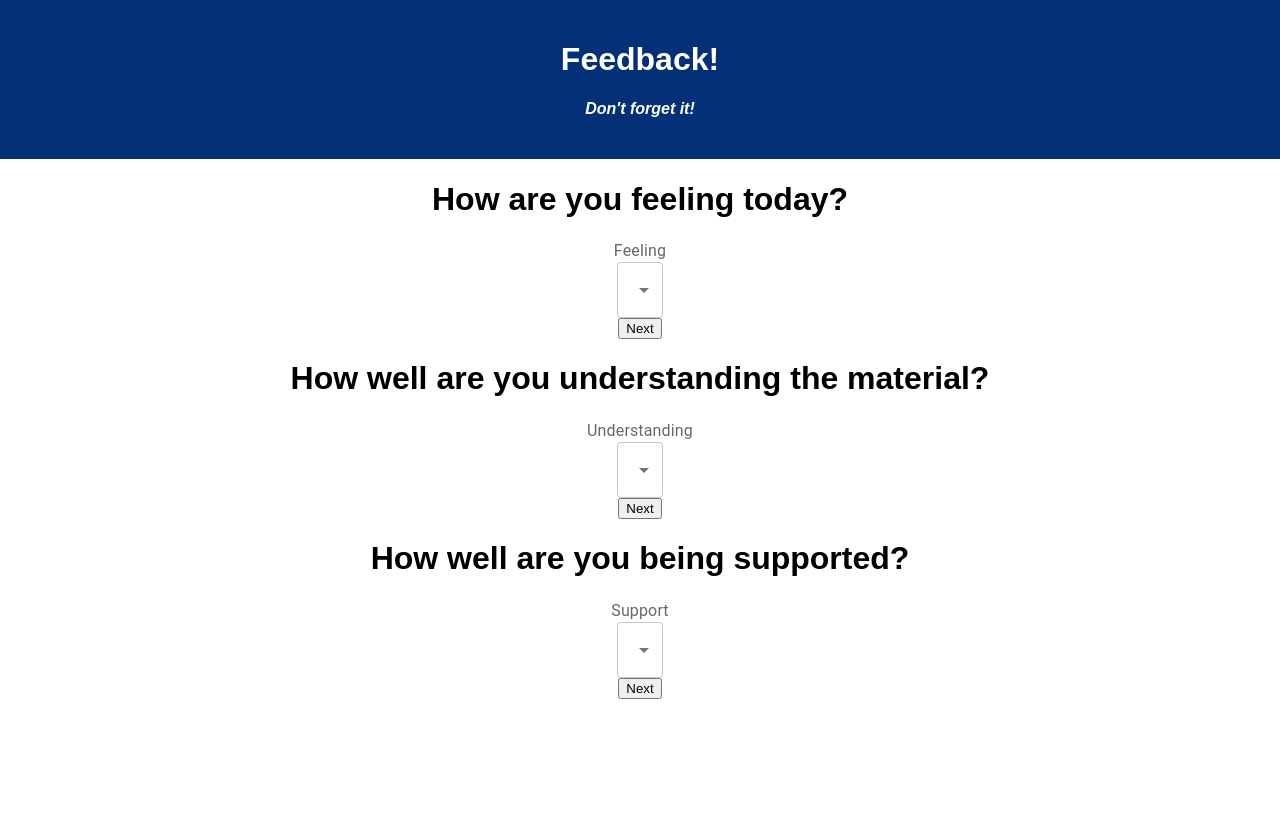
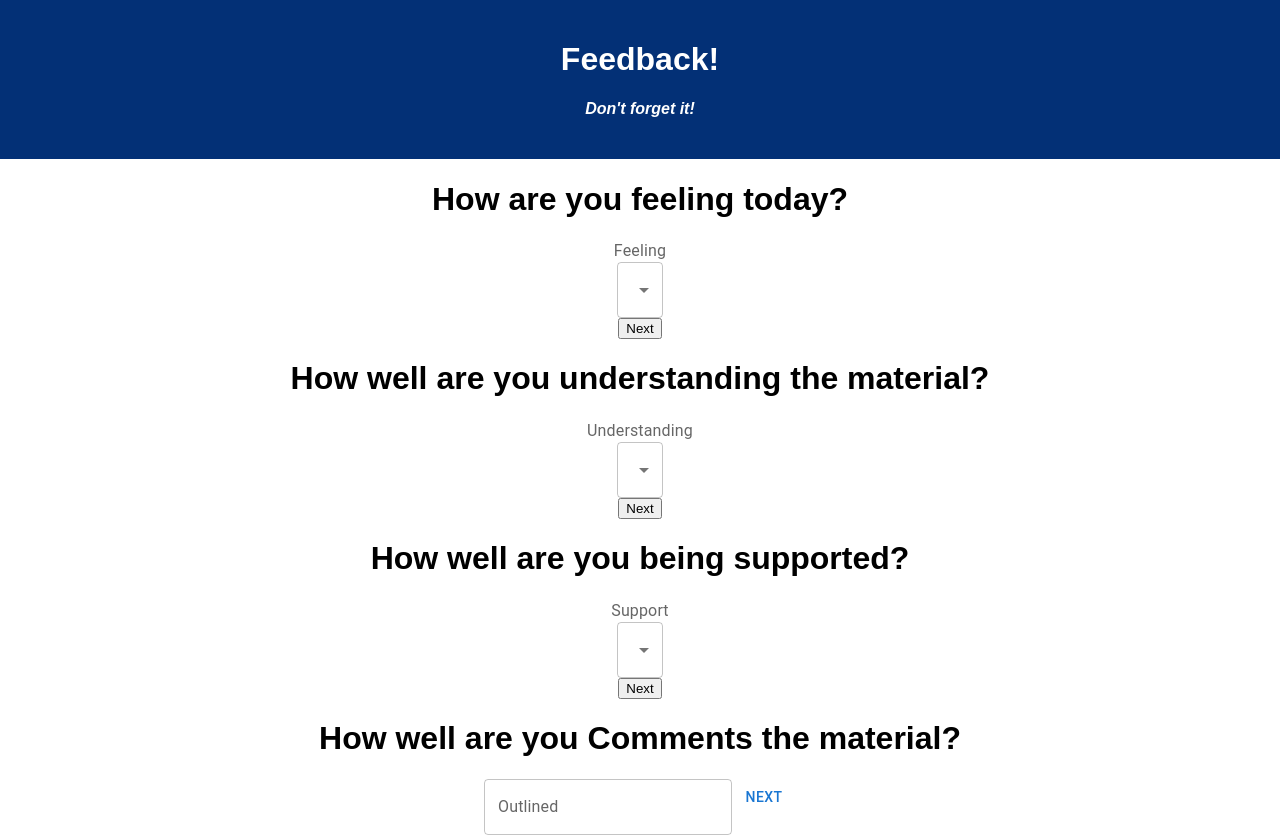
Before and after one commit to clairethallon/weekend-redux-feedback-loop-ct, a React (Create React App) app: page / in a window 1280 px wide. Before the commit the page ends 800 px from the top, so only its background shows below. Built offline with nearby package versions, Linux system fonts and the light colour scheme.

Commit message:
Comment component added

```diff
--- a/src/components/App/App.jsx
+++ b/src/components/App/App.jsx
@@ -4,6 +4,7 @@ import './App.css';
 import Feeling from '../Feeling/Feeling';
 import Understanding from '../Understanding/Understanding';
 import Support from '../Support/Support';
+import Comments from '../Comments/Comments';
 
 function App() {
 
@@ -16,6 +17,7 @@ function App() {
       <Feeling />
       <Understanding />
       <Support />
+      <Comments />
     </div>
   );
 }
--- /dev/null
+++ b/src/components/Comments/Comments.jsx
@@ -0,0 +1,32 @@
+import { useDispatch, useSelector } from 'react-redux';
+import { useState, useEffect } from 'react';
+import Button from '@mui/material/Button';
+import TextField from '@mui/material/TextField';
+
+
+
+function Comments() {
+
+    // const reducerName = useSelector(store => store.reducerName);
+    const comments = useSelector(store => store.comments);
+    const dispatch = useDispatch();
+
+    const handleChange = (event) => {
+        dispatch({
+            type: 'COMMENTS_FIELD',
+            payload: event.target.value
+        });
+        console.log(event.target.value);
+    }
+
+    return (
+        <div>
+
+            <h1>How well are you Comments the material?</h1>
+            <TextField id="outlined-basic" label="Outlined" variant="outlined" onChange={handleChange}>put your comments here</TextField>
+            <Button>Next</Button>
+        </div>
+    )
+}
+
+export default Comments;
--- a/src/index.js
+++ b/src/index.js
@@ -31,13 +31,22 @@ const support = (state = '', action) => {
     }
     return state;
 }
+
+const comments = (state = [], action) => {
+    console.log('hello from comments reducer');
+    if (action.type === 'COMMENTS_FIELD') {
+        return [...state, action.payload];
+    }
+    return state;
+}
 // a store
 const storeInstance = createStore(
     combineReducers(
         {
             feeling,
             understanding,
-            support
+            support,
+            comments
         }
     ),
     applyMiddleware(
```
